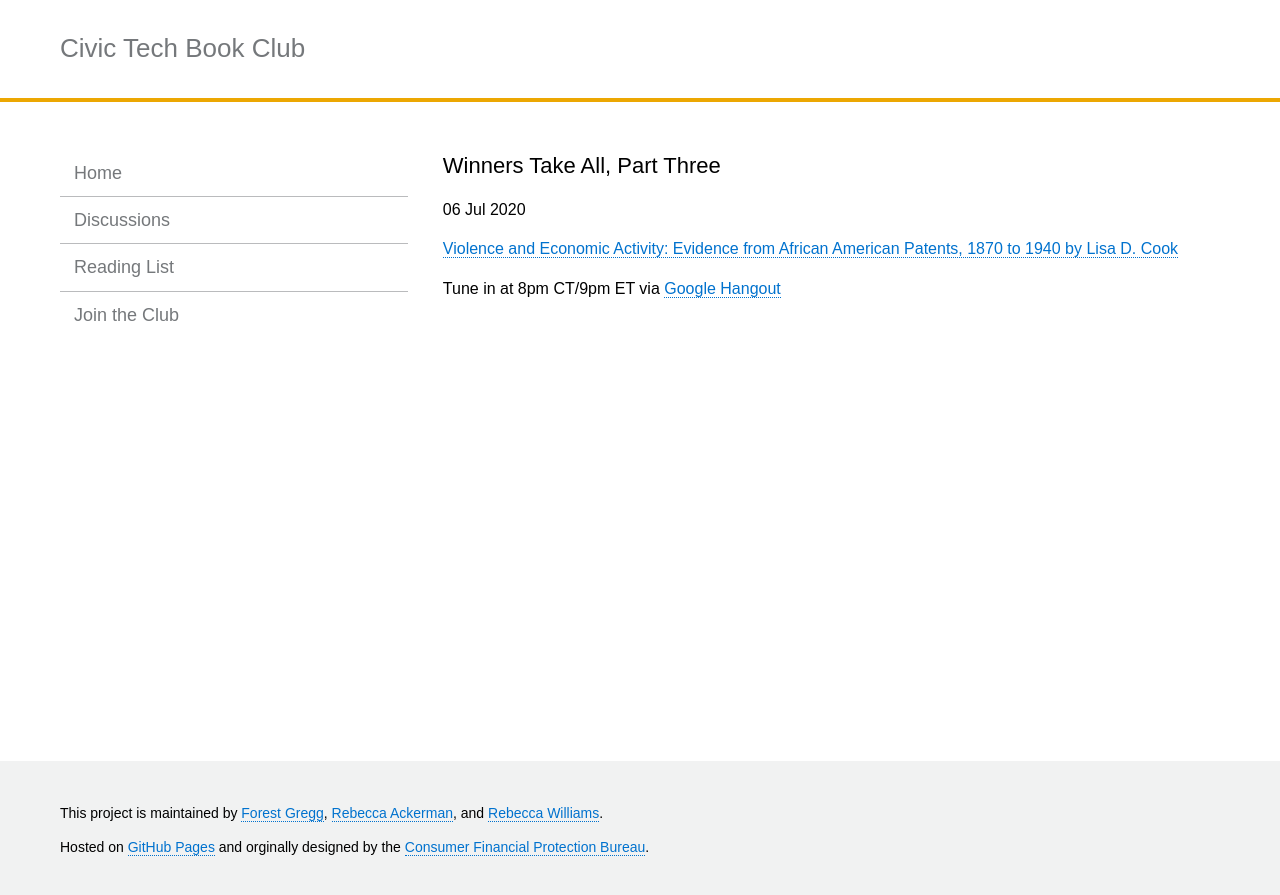
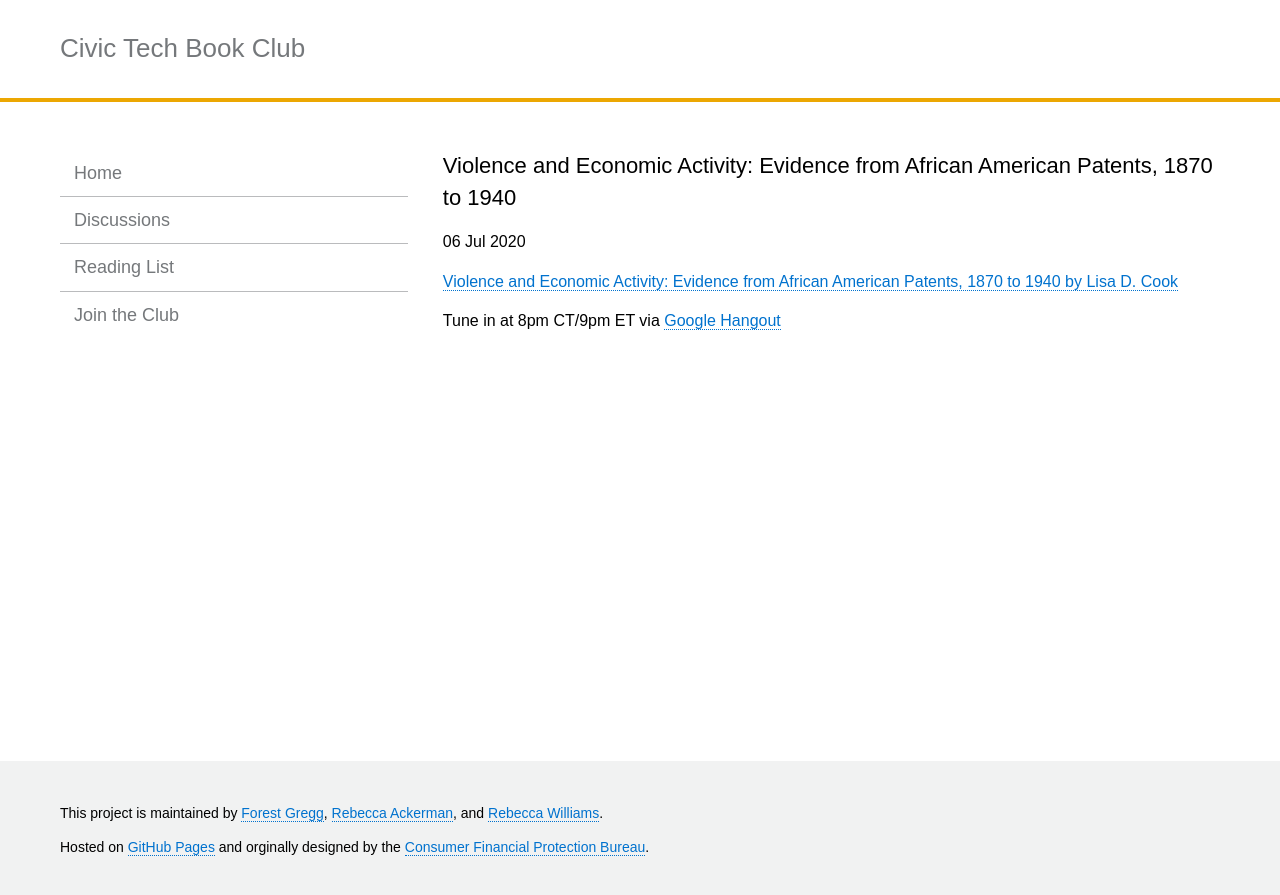
Before and after one commit to rebeccawilliams/bookclub, a Jekyll site: the page built from _posts/2020-07-06-violence-and-economic-activity.md, in a window 1280 px wide. Shown: the top 895 px of the page. Built offline with Jekyll 4.4.1, drawn with Linux system fonts in a browser that asks for light colours.

Commit message:
Update 2020-07-06-violence-and-economic-activity.md

```diff
--- a/_posts/2020-07-06-violence-and-economic-activity.md
+++ b/_posts/2020-07-06-violence-and-economic-activity.md
@@ -1,9 +1,9 @@
 ---
 layout: post
-title:  "Winners Take All, Part Three"
+title:  "Violence and Economic Activity:  Evidence from African American Patents, 1870 to 1940"
 date:   2020-07-06 21:00:00
 categories: jekyll update
 ---
 [Violence and Economic Activity:  Evidence from African American Patents, 1870 to 1940 by Lisa D. Cook](https://lisadcook.net/wp-content/uploads/2014/02/pats_paper17_1013_final_web.pdf)
 
-Tune in at 8pm CT/9pm ET via [Google Hangout](https://calendar.google.com/event?action=TEMPLATE&tmeid=NGlqN2hlMHNoazM5bXA4dW1mcGIzaG52M2Igd2lsbGlhbXMucmViZWNjYUBt&tmsrc=williams.rebecca%40gmail.com)
+Tune in at 8pm CT/9pm ET via [Google Hangout](https://calendar.google.com/event?action=TEMPLATE&tmeid=MWduaDVpdDhyM3AzNDBrNGd1ZGl2dGg4aWQgd2lsbGlhbXMucmViZWNjYUBt&tmsrc=williams.rebecca%40gmail.com)
```
